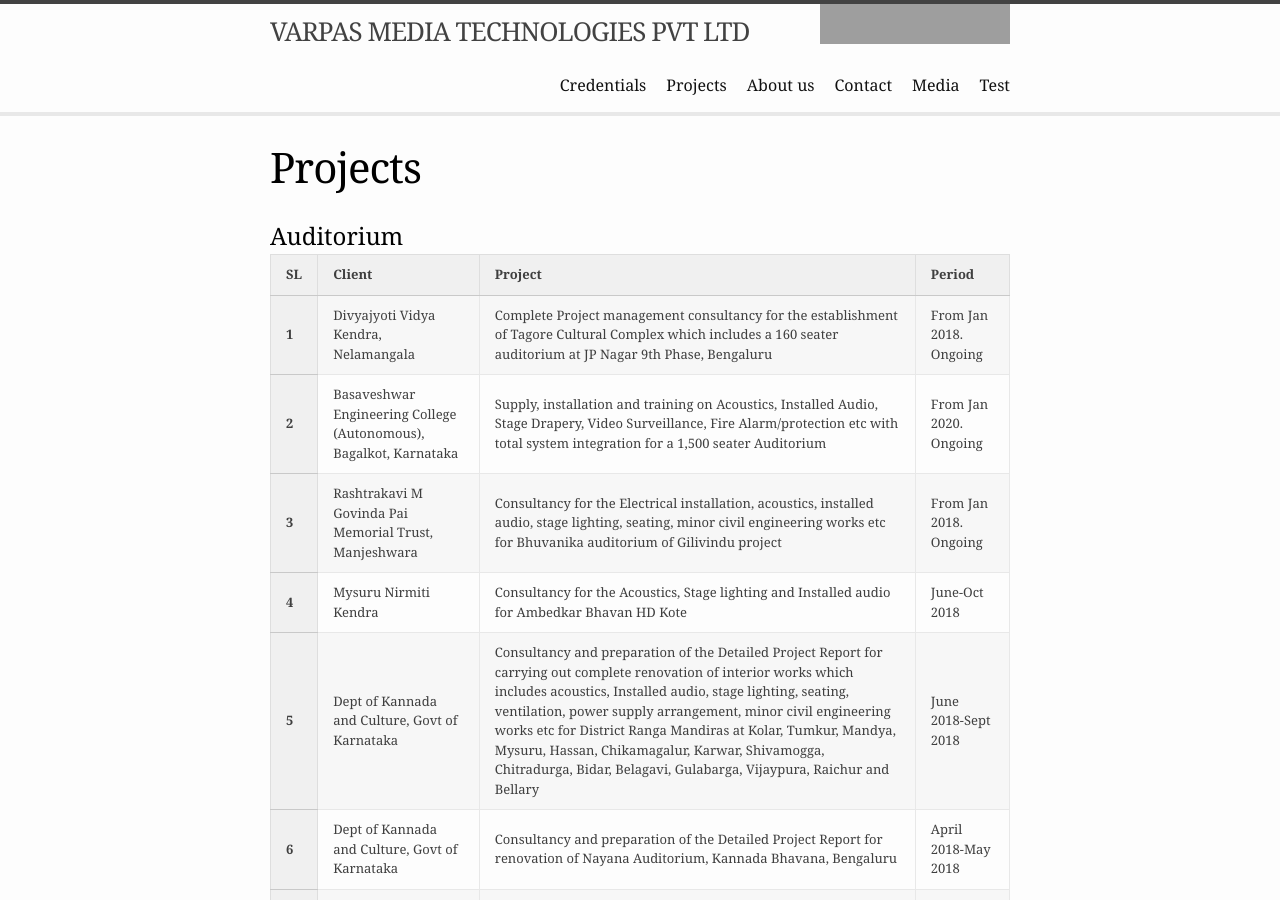
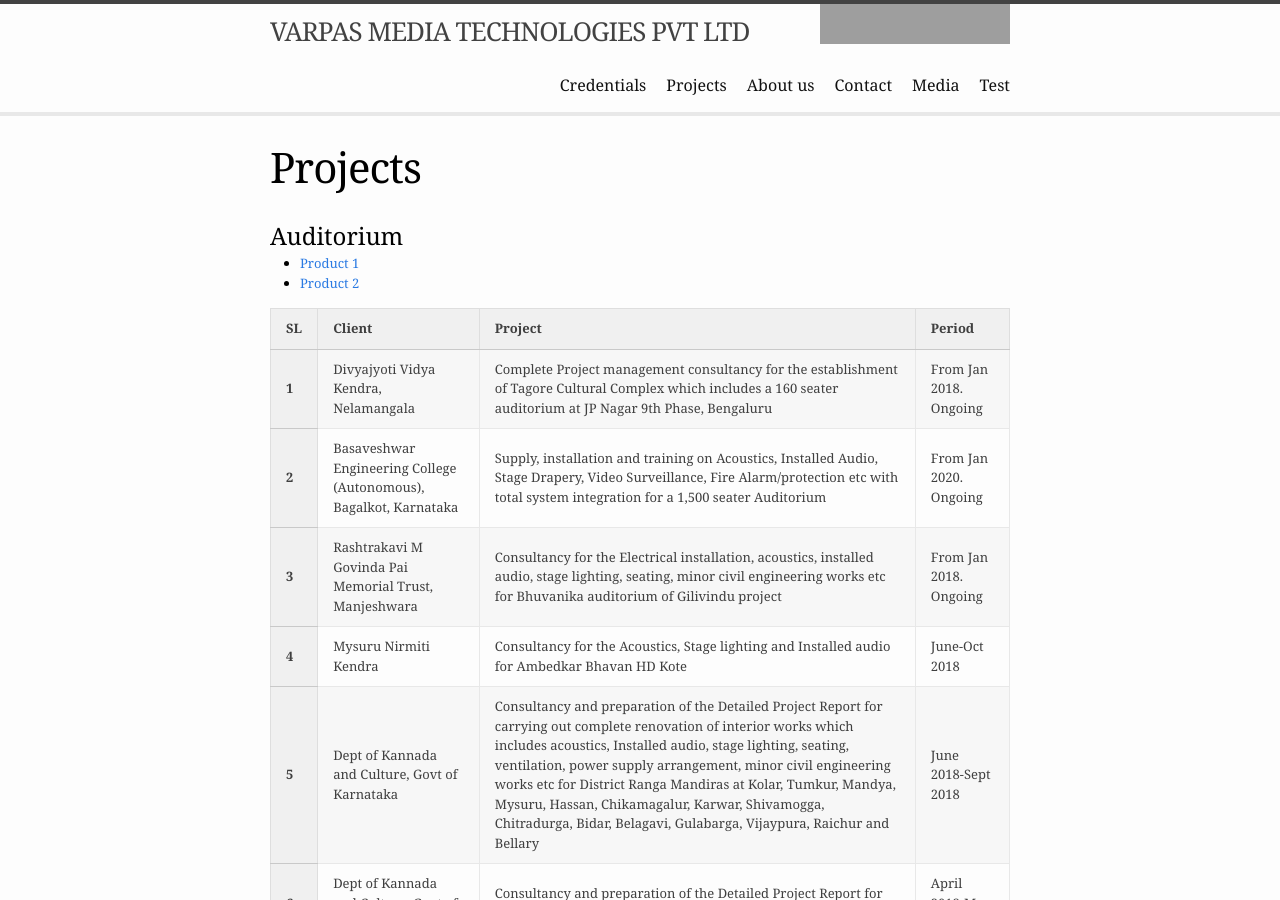
Before and after one commit to VarpasMedia/VarpasMedia.github.io, a Jekyll site: the page built from docs/Projects.md, in a window 1280 px wide and 900 px high. Built offline with Jekyll 4.4.1, drawn with Linux system fonts in a browser that asks for light colours; our own code applies the rules of GitHub Pages for plain Markdown files; grey boxes are pictures that could not be loaded.

Commit message:
Update Projects.md

```diff
--- a/docs/Projects.md
+++ b/docs/Projects.md
@@ -7,6 +7,17 @@ permalink: /Projects/
 Auditorium
 
 <font size="2" face="georgia">
+
+<main>
+
+<ul>
+
+  <li><a href="product-1.html">Product 1</a></li>
+
+   <li><a href="product-2.html">Product 2</a></li>
+
+  </ul>
+</main>
 
 <table>
     <tr>
```
